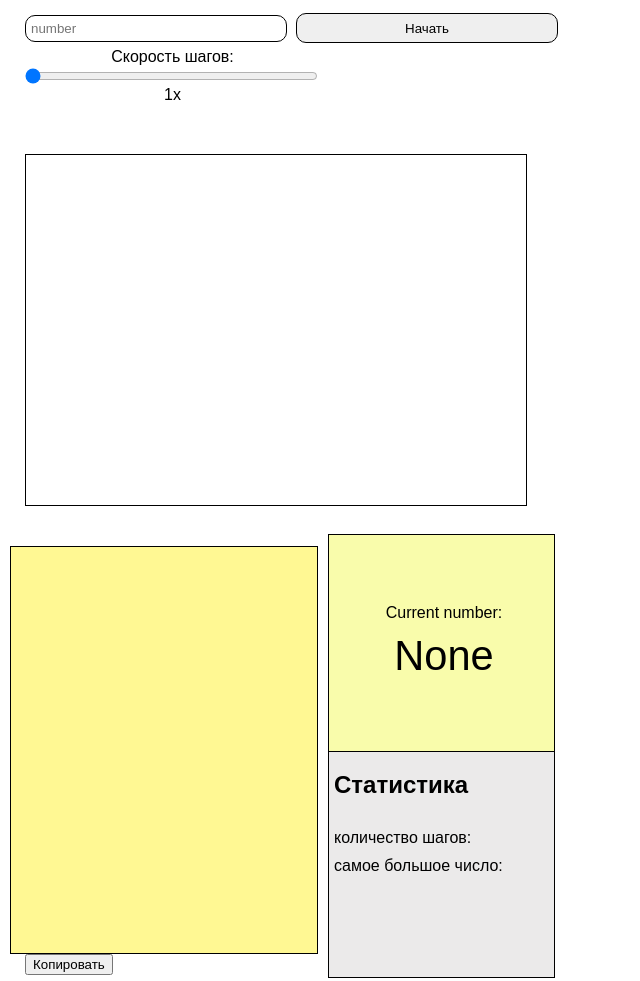
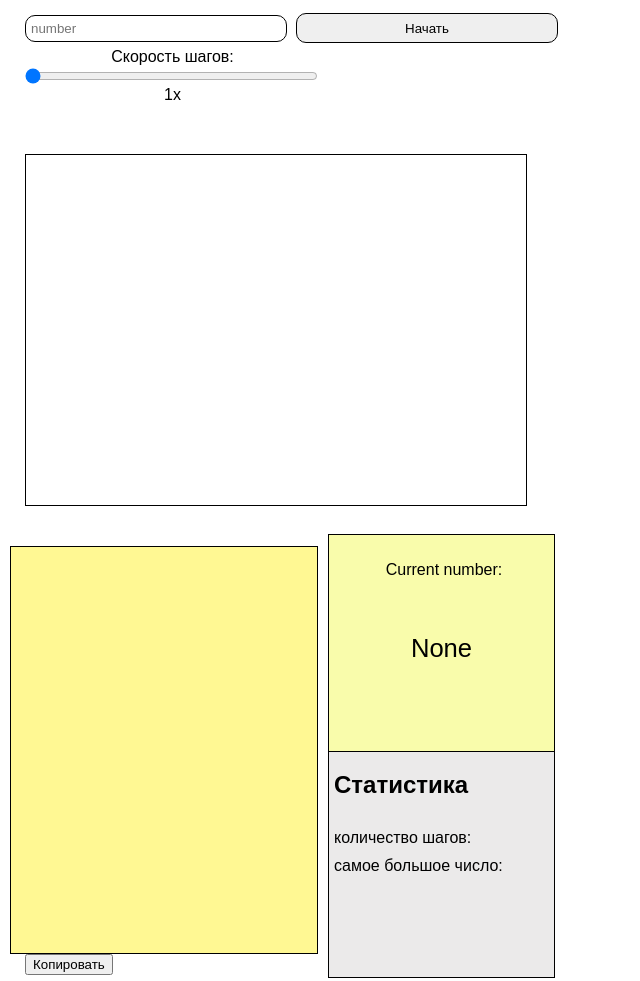
Before and after one commit to Hazmen/MVoCH-mvp, a plain HTML site: page index.html in a window 1280 px wide. Shown: the whole page, without its empty margins (0-640 px from the left). Drawn offline with nearby package versions, Linux system fonts and the light colour scheme.

Commit message:
Update main.css

```diff
--- a/main.css
+++ b/main.css
@@ -118,7 +118,15 @@
 }
 
 .currentNumDig{
-    font-size: 2.6rem;
+    display: flex;
+    justify-content: center;
+    align-items: center;
+    font-size: 1.6em;
+    line-height: 1em;
+    margin: 0 auto;
+    margin-top: -15px;
+    height: 150px;
+    text-align: center;
 }
 
 .currentNumBox{
```
